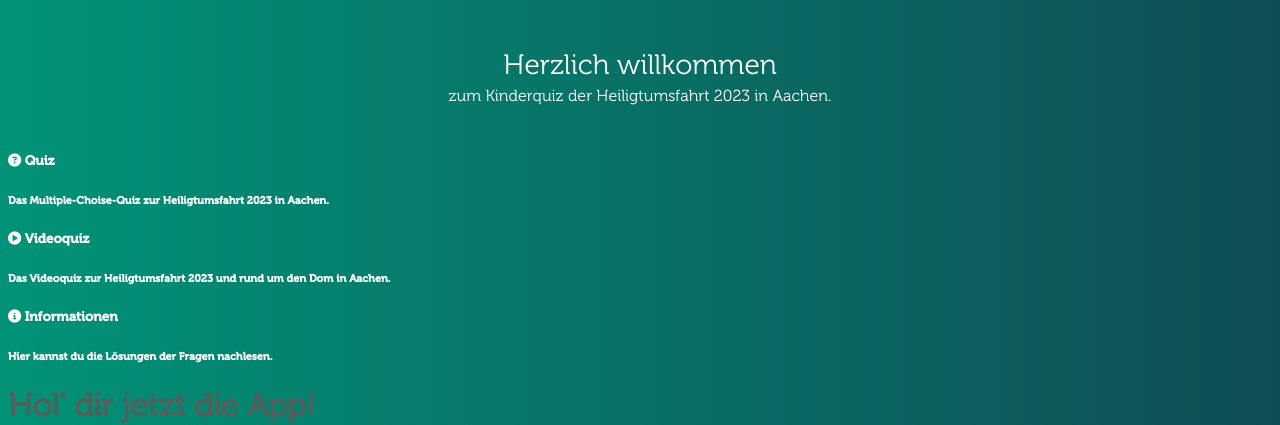
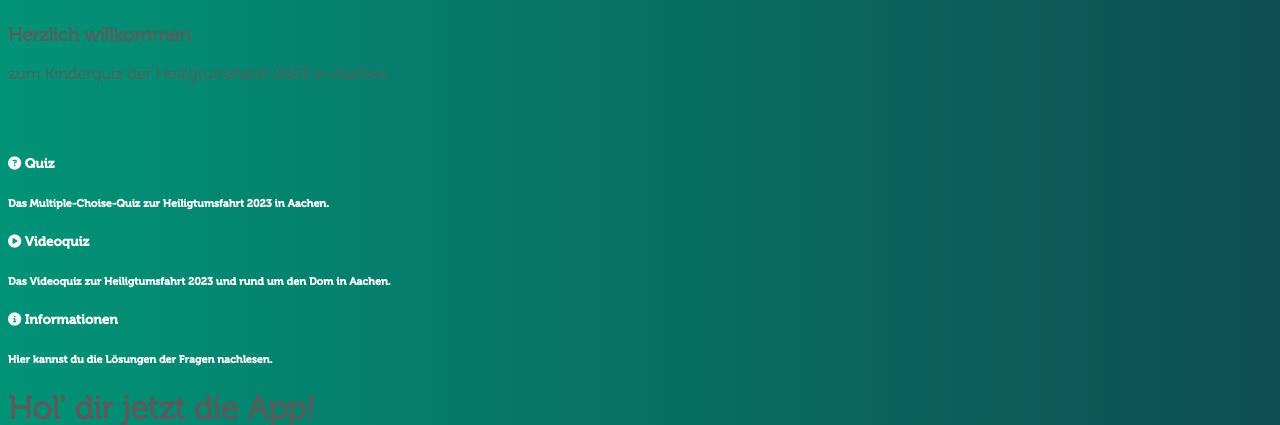
Before and after one commit to Wiwaltill/HeiFa-Quiz_Web-App, a PHP site: page / in a window 1280 px wide. Shown: the part 212-637 px from the top of the page. Run offline with PHP 8.4, Linux system fonts and the light colour scheme; data that the repository does not hold is empty; some libraries are stand-ins or nearby versions.

Commit message:
Initial commit with SCSS

```diff
--- a/assets/style/style.css
+++ b/assets/style/style.css
@@ -6,30 +6,6 @@
 
 /*Home*/
 
-#welkomHeadtext{
-	position: relative;
-	width: 100%;
-	text-align: center;
-	color: white;
-	top: 25px;
-}
-#welkomHeadtext h3{
-	font-size:  1.75rem;
-	margin-bottom: .25rem !important;
-	margin-top: 0;
-	font-family: "museo300";
-	font-weight: 500;
-	line-height: 1.2;
-}
-#welkomHeadtext p{
-	margin-bottom: 0 !important;
-	margin-top: 0 !important;
-	display: block;
-	margin-block-start: 1em;
-	margin-block-end: 1em;
-	margin-inline-start: 0px;
-	margin-inline-end: 0px;
-}
 .spacer-big-home{
 	position: relative;
 	height: 100px;
--- a/assets/style/style.scss
+++ b/assets/style/style.scss
@@ -99,3 +99,6 @@
             background-color: #b33627;
             color: white;
             transition: 0.2s;
+        }
+    }
+}
```
Also changed, not shown: other parts of assets/style/style.css (+1 -72 lines).
